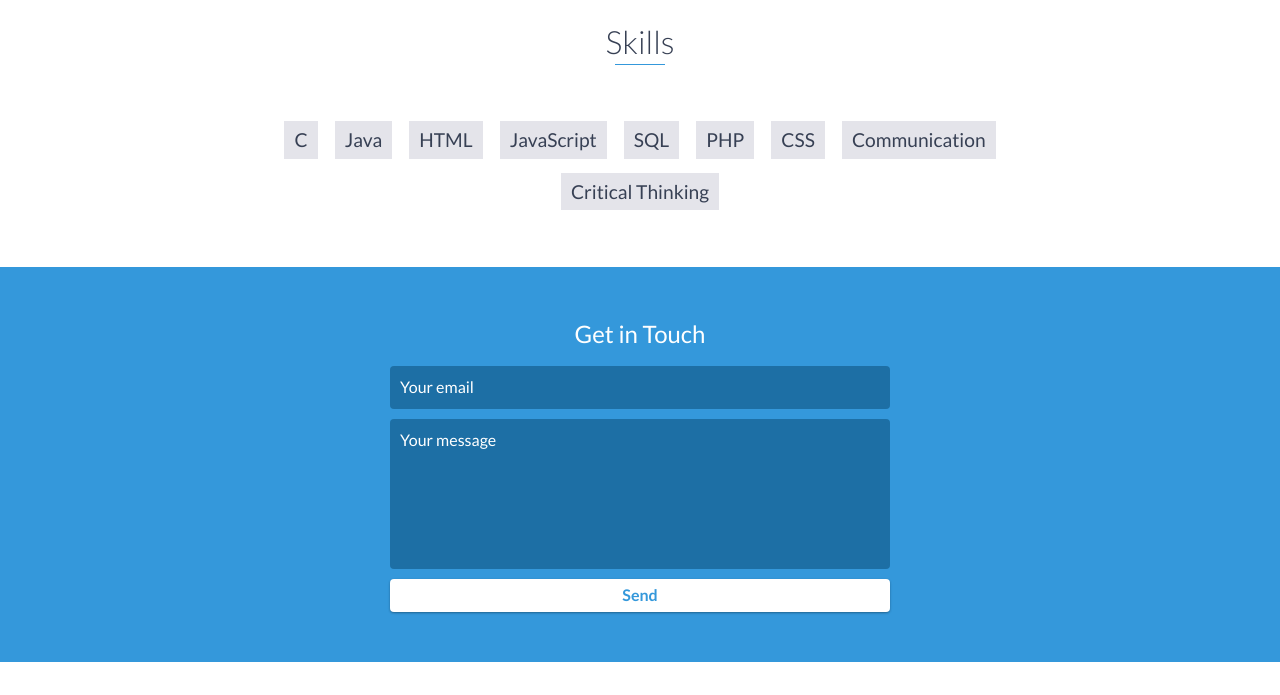
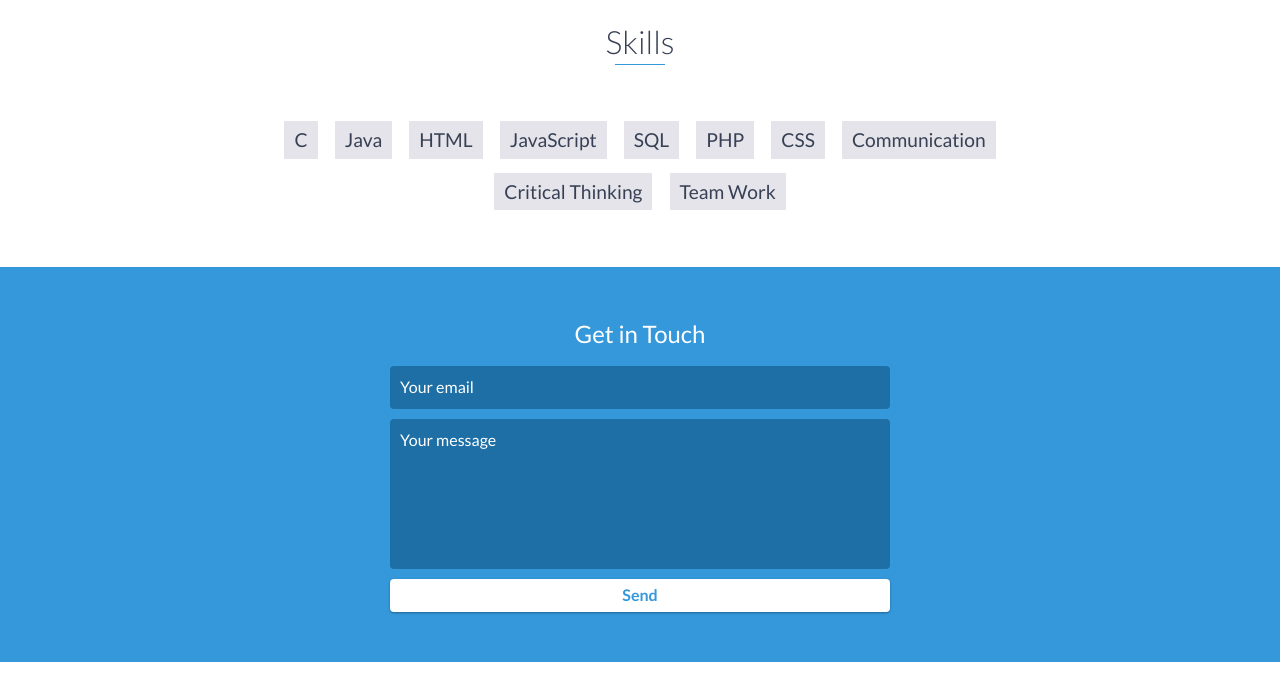
Before and after one commit to davabolivar/davabolivar.github.io, a website: page index.html in a window 1280 px wide. Shown: the part 3629-4324 px from the top of the page. Drawn offline with nearby package versions, Linux system fonts and the light colour scheme.

Commit message:
skilss-update

```diff
--- a/index.html
+++ b/index.html
@@ -219,6 +219,7 @@
             <li>CSS</li>
             <li>Communication</li>
             <li>Critical Thinking</li>
+            <li>Team Work</li>
 
         </ul>
     </div>
```
